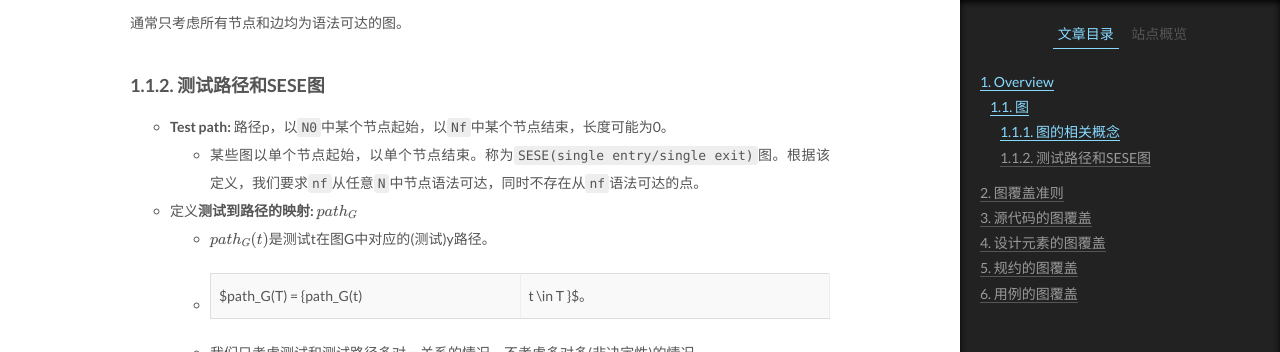
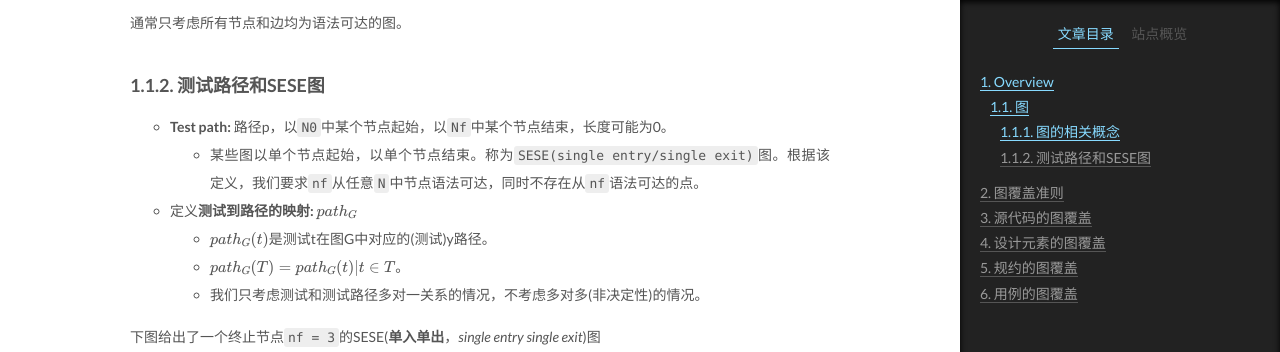
Before and after one commit to Willendless/willendless.github.io, a Jekyll site: the page built from _posts/2021-3-29-软件测试（二）.md, in a window 1280 px wide and 1400 px high, scrolled down 1253 px, cut to the strip 0-352 px from the top of the window. Built offline with Jekyll 4.4.1, drawn with Linux system fonts in a browser that asks for light colours; formulas are drawn with MathJax 3; comment, search, counter and statistics services are not loaded.

```diff
--- a/_posts/2021-3-29-软件测试（二）.md
+++ b/_posts/2021-3-29-软件测试（二）.md
@@ -49,7 +49,7 @@ mathjax: true
   + 某些图以单个节点起始，以单个节点结束。称为`SESE(single entry/single exit)`图。根据该定义，我们要求`nf`从任意`N`中节点语法可达，同时不存在从`nf`语法可达的点。
 + 定义**测试到路径的映射:** $path_G$
   + $path_G(t)$是测试t在图G中对应的(测试)y路径。
-  + $path_G(T) = \{path_G(t) | t \in T \}$。
+  + $path_G(T) = \{path_G(t) \| t \in T \}$。
   + 我们只考虑测试和测试路径多对一关系的情况，不考虑多对多(非决定性)的情况。
 
 下图给出了一个终止节点`nf = 3`的SESE(**单入单出**，*single entry single exit*)图
```
